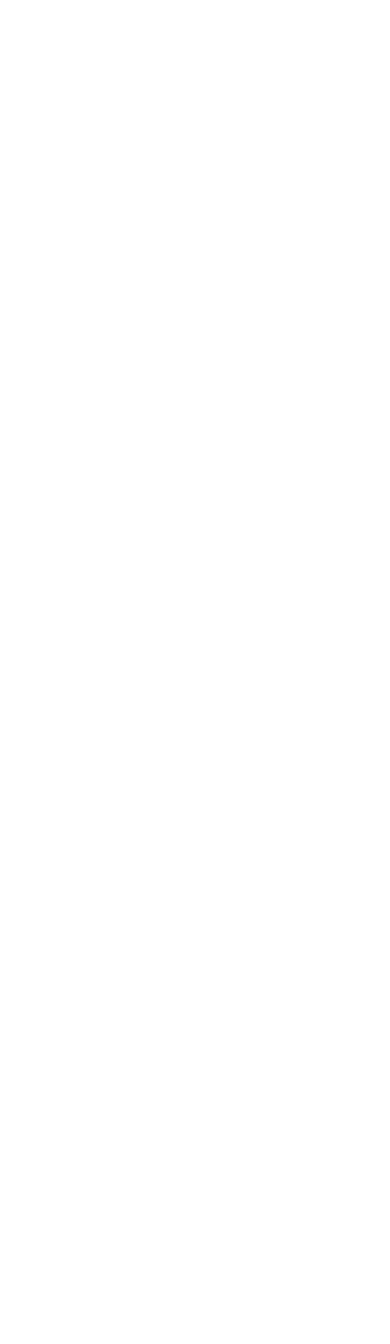
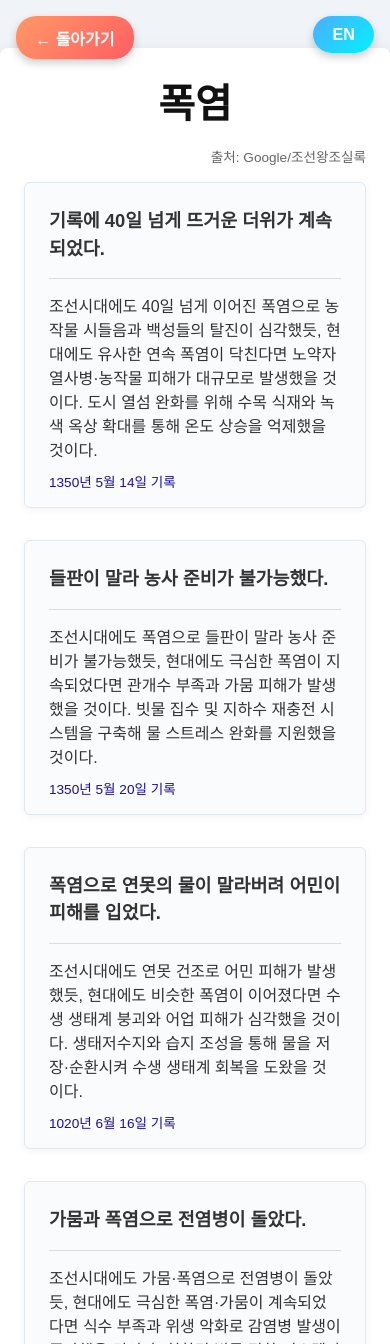
Before and after one commit to Keidat/Ecological-Transformation-in-History, a plain HTML site: page inpage/hot.html in a window 390 px wide. Shown: the top 1344 px of the page. Before the commit the page ends 844 px from the top, so only its background shows below. Drawn offline with Linux system fonts and the light colour scheme.

Commit message:
Add files via upload

```diff
--- a/inpage/hot.html
+++ b/inpage/hot.html
@@ -0,0 +1,126 @@
+<!DOCTYPE html>
+<html lang="ko">
+<head>
+  <meta charset="UTF-8" />
+  <meta name="viewport" content="width=device-width, initial-scale=1.0"/>
+  <title>폭염</title>
+  <link rel="stylesheet" href="styles.css">
+</head>
+<body>
+  <button id="back-button">← 돌아가기</button>
+  <button id="lang-toggle">EN</button>
+
+  <section class="detail-page animate">
+    <h1>폭염</h1>
+    <p class="source">출처: Google/조선왕조실록</p>
+
+    <div class="sub-boxes">
+
+      <!-- 1 -->
+      <div class="sub-box animate">
+        <p class="summary">
+          기록에 40일 넘게 뜨거운 더위가 계속되었다.
+        </p>
+        <hr class="divider">
+        <p class="modern">
+          조선시대에도 40일 넘게 이어진 폭염으로 농작물 시들음과 백성들의 탈진이 심각했듯, 현대에도 유사한 연속 폭염이 닥친다면 노약자 열사병·농작물 피해가 대규모로 발생했을 것이다.
+          도시 열섬 완화를 위해 수목 식재와 녹색 옥상 확대를 통해 온도 상승을 억제했을 것이다.
+        </p>
+        <p class="record-date">
+          <a href="https://sillok.history.go.kr/id/kka_13505014_002" target="_blank" rel="noopener">
+            1350년 5월 14일 기록
+          </a>
+        </p>
+      </div>
+
+      <!-- 2 -->
+      <div class="sub-box animate">
+        <p class="summary">
+          들판이 말라 농사 준비가 불가능했다.
+        </p>
+        <hr class="divider">
+        <p class="modern">
+          조선시대에도 폭염으로 들판이 말라 농사 준비가 불가능했듯, 현대에도 극심한 폭염이 지속되었다면 관개수 부족과 가뭄 피해가 발생했을 것이다.
+          빗물 집수 및 지하수 재충전 시스템을 구축해 물 스트레스 완화를 지원했을 것이다.
+        </p>
+        <p class="record-date">
+          <a href="https://sillok.history.go.kr/id/kka_13505020_004" target="_blank" rel="noopener">
+            1350년 5월 20일 기록
+          </a>
+        </p>
+      </div>
+
+      <!-- 3 -->
+      <div class="sub-box animate">
+        <p class="summary">
+          폭염으로 연못의 물이 말라버려 어민이 피해를 입었다.
+        </p>
+        <hr class="divider">
+        <p class="modern">
+          조선시대에도 연못 건조로 어민 피해가 발생했듯, 현대에도 비슷한 폭염이 이어졌다면 수생 생태계 붕괴와 어업 피해가 심각했을 것이다.
+          생태저수지와 습지 조성을 통해 물을 저장·순환시켜 수생 생태계 회복을 도왔을 것이다.
+        </p>
+        <p class="record-date">
+          <a href="https://sillok.history.go.kr/id/kca_10206016_001" target="_blank" rel="noopener">
+            1020년 6월 16일 기록
+          </a>
+        </p>
+      </div>
+
+      <!-- 4 -->
+      <div class="sub-box animate">
+        <p class="summary">
+          가뭄과 폭염으로 전염병이 돌았다.
+        </p>
+        <hr class="divider">
+        <p class="modern">
+          조선시대에도 가뭄·폭염으로 전염병이 돌았듯, 현대에도 극심한 폭염·가뭄이 계속되었다면 식수 부족과 위생 악화로 감염병 발생이 증가했을 것이다.
+          친환경 빗물 정화 시스템과 녹지 확보로 위생을 강화했을 것이다.
+        </p>
+        <p class="record-date">
+          <a href="https://sillok.history.go.kr/id/kna_13605025_011" target="_blank" rel="noopener">
+            1360년 5월 25일 기록
+          </a>
+        </p>
+      </div>
+
+      <!-- 5 -->
+      <div class="sub-box animate">
+        <p class="summary">
+          폭염으로 흉작이 들어 식량 부족 우려가 제기되었다.
+        </p>
+        <hr class="divider">
+        <p class="modern">
+          조선시대에도 폭염으로 흉작이 발생해 식량 부족이 우려되었듯, 현대에도 폭염이 장기화되었다면 곡물 생산량 감소와 식량 안보 위기가 발생했을 것이다.
+          스마트 온실과 드립 관개 시스템을 도입해 안정적인 식량 생산을 유지했을 것이다.
+        </p>
+        <p class="record-date">
+          <a href="https://sillok.history.go.kr/id/kta_10204025_001" target="_blank" rel="noopener">
+            1020년 4월 25일 기록
+          </a>
+        </p>
+      </div>
+
+      <!-- 6 -->
+      <div class="sub-box animate">
+        <p class="summary">
+          폭염으로 산불이 발생해 임야가 크게 탔다.
+        </p>
+        <hr class="divider">
+        <p class="modern">
+          조선시대에도 폭염으로 산불이 발생해 임야가 탔듯, 현대에도 폭염이 이어졌다면 대규모 산불과 생물 서식지 파괴가 일어났을 것이다.
+          산불 예방을 위한 산림 관리와 생물다양성 회복 프로젝트를 통해 산불 위험을 줄였을 것이다.
+        </p>
+        <p class="record-date">
+          <a href="https://sillok.history.go.kr/id/kca_10805025_001" target="_blank" rel="noopener">
+            1080년 5월 25일 기록
+          </a>
+        </p>
+      </div>
+
+    </div>
+  </section>
+
+  <script src="hot.js"></script>
+</body>
+</html>
--- /dev/null
+++ b/inpage/hot.js
@@ -0,0 +1,74 @@
+document.addEventListener('DOMContentLoaded', () => {
+  // 1) 스크롤 애니메이션
+  const observer = new IntersectionObserver((entries) => {
+    entries.forEach(e => e.target.classList.toggle('visible', e.isIntersecting));
+  }, { threshold: 0.1 });
+  document.querySelectorAll('.animate').forEach(el => observer.observe(el));
+
+  // 2) 돌아가기 버튼
+  document.getElementById('back-button').addEventListener('click', () => {
+    if (history.length > 1) history.back();
+    else window.location.href = '../index.html';
+  });
+
+  // 3) 언어 토글
+  const btn       = document.getElementById('lang-toggle');
+  const titleEl   = document.querySelector('.detail-page h1');
+  const sourceEl  = document.querySelector('.detail-page .source');
+  const sums      = Array.from(document.querySelectorAll('.sub-box .summary'));
+  const mods      = Array.from(document.querySelectorAll('.sub-box .modern'));
+
+  const texts = {
+    ko: {
+      title: '폭염',
+      source:'출처: Google/조선왕조실록',
+      summaries: [
+        '기록에 40일 넘게 뜨거운 더위가 계속되었다.',
+        '들판이 말라 농사 준비가 불가능했다.',
+        '폭염으로 연못의 물이 말라버려 어민이 피해를 입었다.',
+        '가뭄과 폭염으로 전염병이 돌았다.',
+        '폭염으로 흉작이 들어 식량 부족 우려가 제기되었다.',
+        '폭염으로 산불이 발생해 임야가 크게 탔다.'
+      ],
+      moderns: [
+        '조선시대에도 40일 넘게 이어진 폭염으로 농작물 시들음과 백성들의 탈진이 심각했듯, 현대에도 유사한 연속 폭염이 닥친다면 노약자 열사병·농작물 피해가 대규모로 발생했을 것이다. 도시 열섬 완화를 위해 수목 식재와 녹색 옥상 확대를 통해 온도 상승을 억제했을 것이다.',
+        '조선시대에도 폭염으로 들판이 말라 농사 준비가 불가능했듯, 현대에도 극심한 폭염이 지속되었다면 관개수 부족과 가뭄 피해가 발생했을 것이다. 빗물 집수 및 지하수 재충전 시스템을 구축해 물 스트레스 완화를 지원했을 것이다.',
+        '조선시대에도 연못 건조로 어민 피해가 발생했듯, 현대에도 비슷한 폭염이 이어졌다면 수생 생태계 붕괴와 어업 피해가 심각했을 것이다. 생태저수지와 습지 조성을 통해 물을 저장·순환시켜 수생 생태계 회복을 도왔을 것이다.',
+        '조선시대에도 가뭄·폭염으로 전염병이 돌았듯, 현대에도 극심한 폭염·가뭄이 계속되었다면 식수 부족과 위생 악화로 감염병 발생이 증가했을 것이다. 친환경 빗물 정화 시스템과 녹지 확보로 위생을 강화했을 것이다.',
+        '조선시대에도 폭염으로 흉작이 발생해 식량 부족이 우려되었듯, 현대에도 폭염이 장기화되었다면 곡물 생산량 감소와 식량 안보 위기가 발생했을 것이다. 스마트 온실과 드립 관개 시스템을 도입해 안정적인 식량 생산을 유지했을 것이다.',
+        '조선시대에도 폭염으로 산불이 발생해 임야가 탔듯, 현대에도 폭염이 이어졌다면 대규모 산불과 생물 서식지 파괴가 일어났을 것이다. 산불 예방을 위한 산림 관리와 생물다양성 회복 프로젝트를 통해 산불 위험을 줄였을 것이다.'
+      ]
+    },
+    en: {
+      title: 'Heat Wave',
+      source:'Source: Google/Sillok',
+      summaries: [
+        'The chronicle records over 40 days of continuous extreme heat.',
+        'Fields dried up, making agricultural preparations impossible.',
+        'Pond water dried up, harming fishermen.',
+        'Drought and heat led to outbreaks of infectious diseases.',
+        'Crop failures raised concerns about food shortages.',
+        'Wildfires broke out, devastating woodlands.'
+      ],
+      moderns: [
+        'As in Joseon when 40+ days of heat wilted crops and exhausted people, today heatwaves would cause mass heatstroke and crop loss. Urban heat islands would be mitigated by tree planting and green roofs.',
+        'As in Joseon when fields dried up, today irrigation shortages and drought would occur. Rainwater harvesting and groundwater recharge systems would alleviate water stress.',
+        'As in Joseon when ponds dried up, today aquatic ecosystems would collapse and fisheries fail. Ecological reservoirs and wetland restoration would store and circulate water to support ecosystems.',
+        'As in Joseon when drought and heat spread disease, today water shortages and poor sanitation would increase infections. Green rainwater filtration and expanded green spaces would enhance public health.',
+        'As in Joseon when heat caused crop failures, today long heat spells would reduce yields and threaten food security. Smart greenhouses and drip irrigation would maintain stable production.',
+        'As in Joseon when heat sparked wildfires, today large-scale fires would destroy habitats. Forest management and biodiversity restoration projects would reduce wildfire risk.'
+      ]
+    }
+  };
+
+  let lang = 'ko';
+  btn.addEventListener('click', () => {
+    lang = lang === 'ko' ? 'en' : 'ko';
+    btn.textContent = lang === 'ko' ? 'EN' : 'KR';
+
+    titleEl.textContent  = texts[lang].title;
+    sourceEl.textContent = texts[lang].source;
+    sums.forEach((p,i) => p.textContent = texts[lang].summaries[i]);
+    mods.forEach((p,i) => p.textContent = texts[lang].moderns[i]);
+  });
+});
```
Also changed, not shown: inpage/rain.html (+49 -52 lines), inpage/snow.html (+1 -1 lines).
